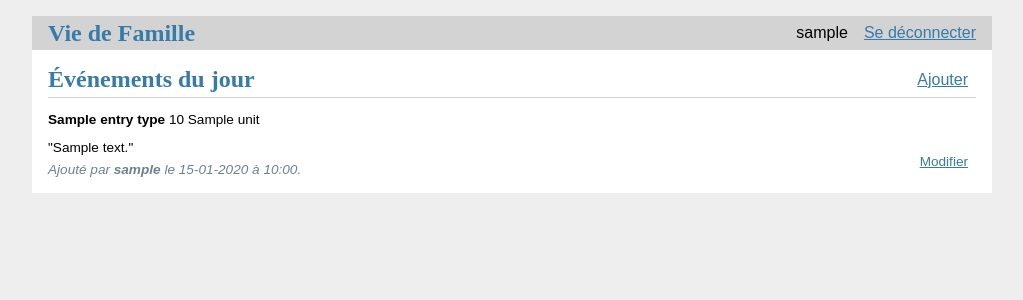
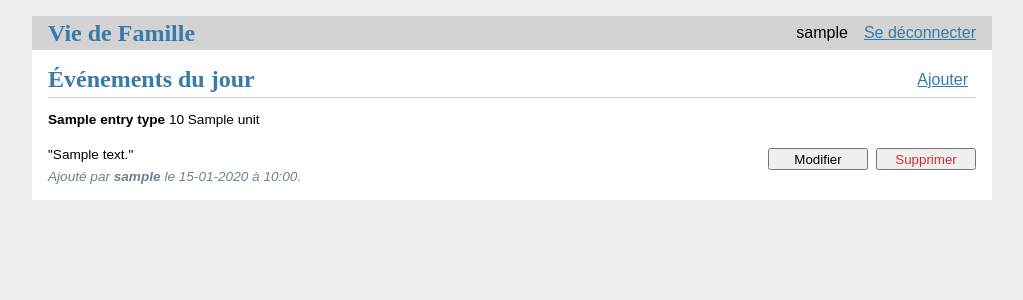
Before and after one commit to tbaranger/viedefamille, a Flask app: template viedefamille/templates/journal/index.html in a window 1280 px wide. Shown: the top 300 px of the page, without its empty margins (128-1151 px from the left). Run offline with Flask 3, Linux system fonts and the light colour scheme; the visitor is signed in with stand-in values (Sample User, id 1); data comes from the database, SQL or seed files in the repository; the template is opened without the code that fills it: most values are stand-ins (such as "Sample title", 1, 10 or a date in 2020).

Commit message:
update templates and more delete button to journal index instead of entry update view

```diff
--- a/viedefamille/static/style.css
+++ b/viedefamille/static/style.css
@@ -19,10 +19,13 @@ nav ul li a, nav ul li span, header .action { display: block; padding: 0.5rem; }
 .log_entry > header h1 { font-size: 1.5em; margin-bottom: 0; }
 .log_entry .about { color: slategray; font-style: italic; }
 .log_entry .comments { margin: 0.5em 0; }
+.log_entry .details { margin: 0em; display: flex; flex-direction: column; }
+.log_entry form { margin: 0; }
 .content:last-child { margin-bottom: 0; }
-.content form { margin: 1em 0; display: flex; flex-direction: column; }
+.content form.log_entry_creation { margin: 1em 0; display: flex; flex-direction: column; }
 .content label { font-weight: bold; margin-bottom: 0.5em; }
 .content input, .content select, .content textarea { margin-bottom: 1em; }
 .content textarea { min-height: 12em; resize: vertical; }
+div.actions { display: flex; gap: 0.5rem; }
 input.danger { color: #cc2f2e; }
-input[type=submit] { align-self: start; min-width: 10em; }
+input[type=submit] { align-self: start; padding: 0.1rem 0.1rem; min-width: 7.5em; }
--- a/viedefamille/templates/journal/create.html
+++ b/viedefamille/templates/journal/create.html
@@ -6,7 +6,7 @@
 
 {% block content %}
 
-  <form method="post">
+  <form class="log_entry_creation" method="post">
     <label for="entry_type">Type d'évènement</label>
     <select name="entry_type_id" id="entry_type_id" required>
       {% for entry_type in entry_types %}
--- a/viedefamille/templates/journal/index.html
+++ b/viedefamille/templates/journal/index.html
@@ -12,7 +12,7 @@
   {% set entry_type = entry_types[log_entry['entry_type_id'] - 1] %}
     <article class="log_entry">
       <header>
-        <div>
+        <div class="details">
           <p class="log_entry"><b>{{ entry_type.name }}</b>
           {% if log_entry['amount'] %}
             {{ log_entry['amount'] }}
@@ -33,7 +33,14 @@
           </div>
         </div>
         {% if g.user['id'] == log_entry['author_id'] %}
-          <a class="action" href="{{ url_for('journal.update', id=log_entry['id']) }}">Modifier</a>
+        <div class="actions">
+          <form action="{{ url_for('journal.update', id=log_entry['id']) }}" method="get">
+            <input class="action" type="submit" value="Modifier">
+          </form>
+          <form action="{{ url_for('journal.delete', id=log_entry['id']) }}" method="post">
+            <input class="danger" type="submit" value="Supprimer" onclick="return confirm('Êtes-vous sûr de vouloir supprimer cet évènement?');">
+          </form>
+        </div>
         {% endif %}
       </header>
     </article>
--- a/viedefamille/templates/journal/update.html
+++ b/viedefamille/templates/journal/update.html
@@ -30,8 +30,4 @@
     <textarea name="comments" id="comments">{{ request.form['comments'] or log_entry['comments'] }}</textarea>
     <input type="submit" value="Enregistrer">
   </form>
-  <hr>
-  <form action="{{ url_for('journal.delete', id=log_entry['id']) }}" method="post">
-    <input class="danger" type="submit" value="Supprimer" onclick="return confirm('Êtes-vous sûr de vouloir supprimer cet évènement?');">
-  </form>
 {% endblock %}
```
Also changed, not shown: viedefamille/journal.py (+6 -2 lines).
